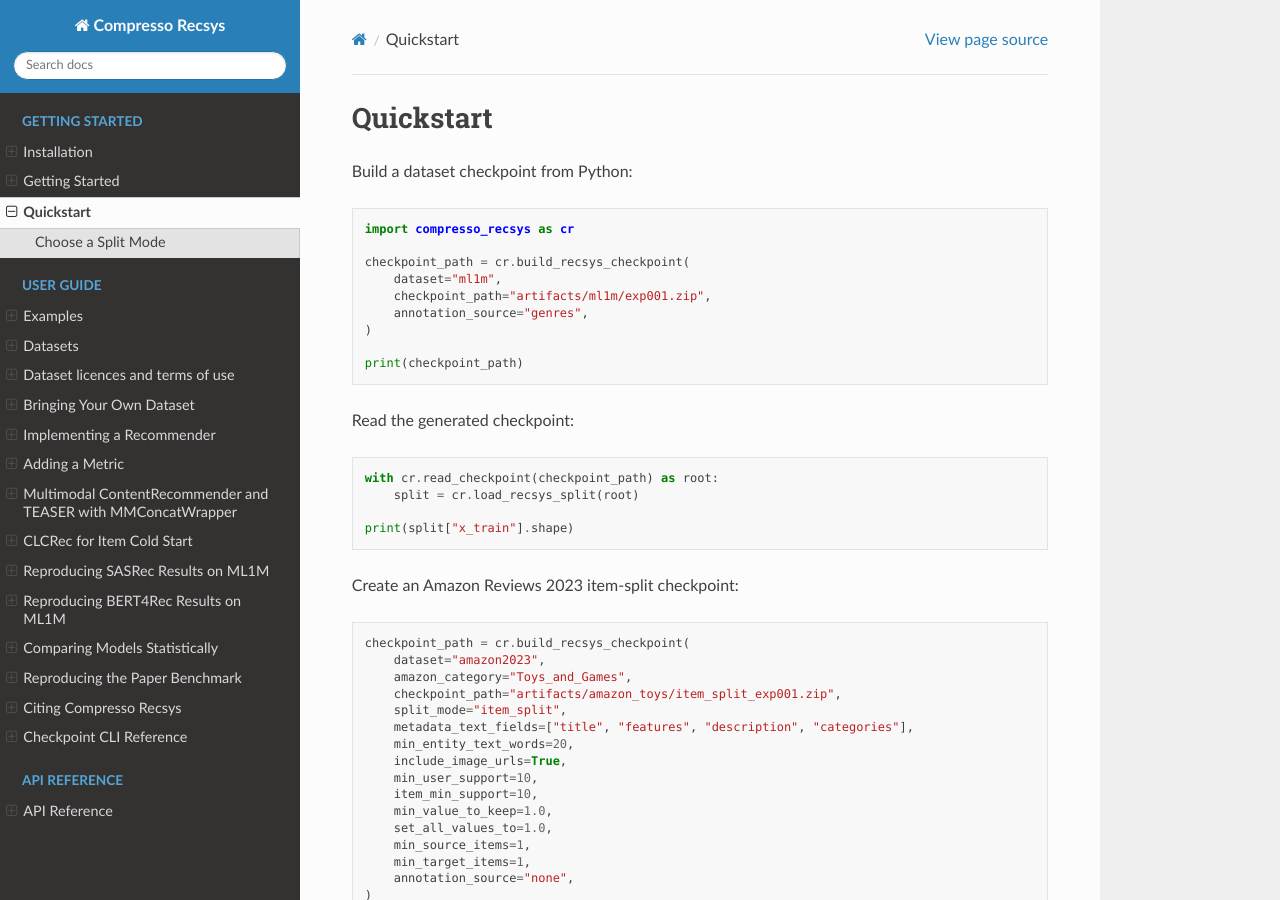
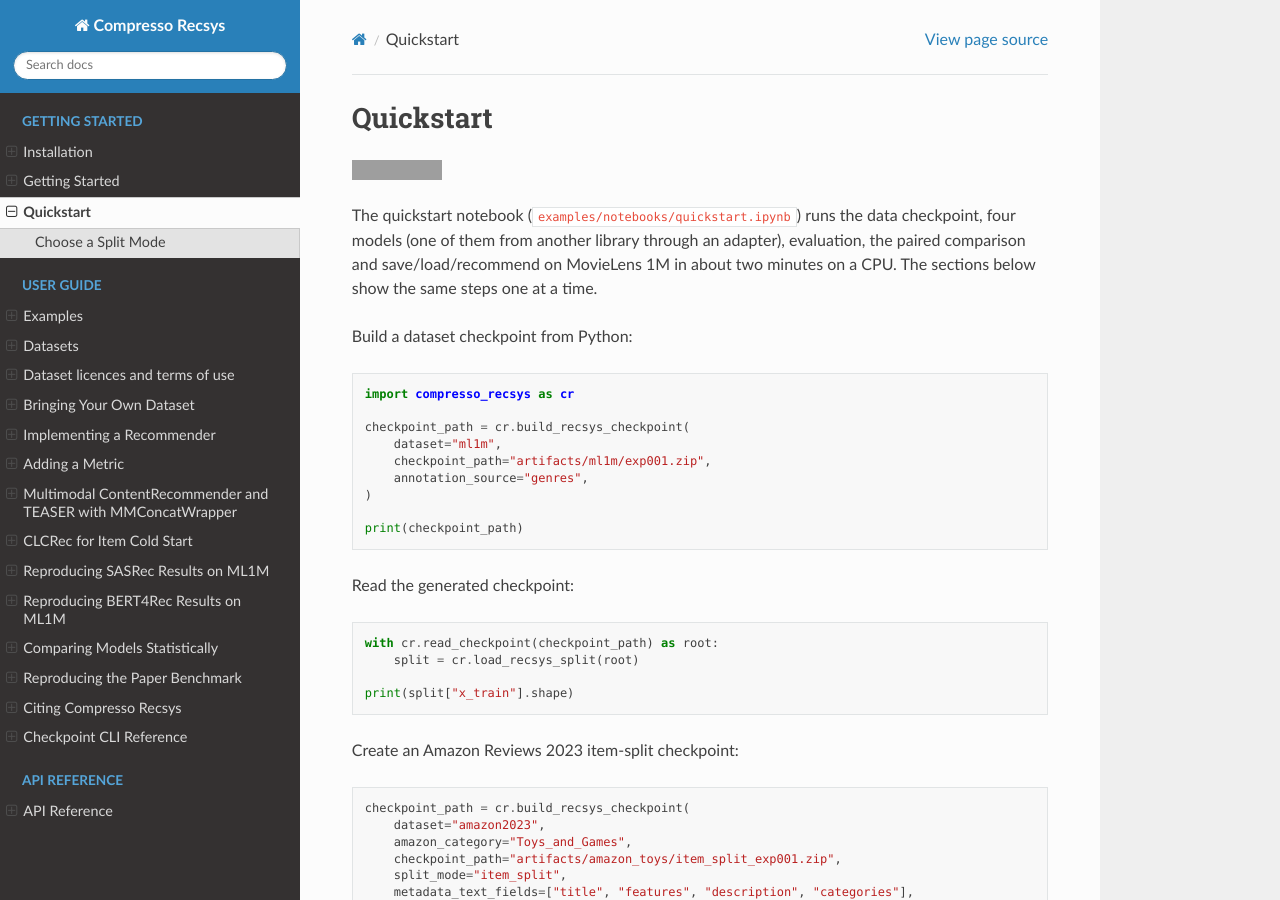
Before and after one commit to zombak79/compresso-recsys, a Sphinx documentation site: the page built from docs/source/quickstart.rst, in a window 1280 px wide and 900 px high. Built offline with Sphinx 7.4.7 and the Read the Docs theme 3.1.0, drawn with Linux system fonts in a browser that asks for light colours; grey boxes are pictures that could not be loaded.

Commit message:
Examples: quickstart notebook with Colab badge
examples/notebooks/quickstart.ipynb runs the three parts end to end on
MovieLens 1M in 14 cells: build and read the checkpoint (with provenance),
fit Pop, ItemKNN, EASE and implicit's ALS through a ten-line adapter,
evaluate, compare_models with summary() and to_latex(), and
save/load/recommend with a blocklist. Executed locally with outputs kept;
it installs compresso-recsys from PyPI, or from the release branch before
the tag. README and the docs quickstart link it and Colab.

```diff
--- a/docs/source/quickstart.rst
+++ b/docs/source/quickstart.rst
@@ -1,5 +1,14 @@
 Quickstart
 ==========
+
+.. image:: https://colab.research.google.com/assets/colab-badge.svg
+   :target: https://colab.research.google.com/github/zombak79/compresso-recsys/blob/main/examples/notebooks/quickstart.ipynb
+   :alt: Open In Colab
+
+The quickstart notebook (``examples/notebooks/quickstart.ipynb``) runs the data
+checkpoint, four models (one of them from another library through an adapter),
+evaluation, the paired comparison and save/load/recommend on MovieLens 1M in
+about two minutes on a CPU. The sections below show the same steps one at a time.
 
 Build a dataset checkpoint from Python:
 
```
Also changed, not shown: CHANGELOG.md (+3 -0 lines), README.md (+4 -0 lines), 1 other file.
